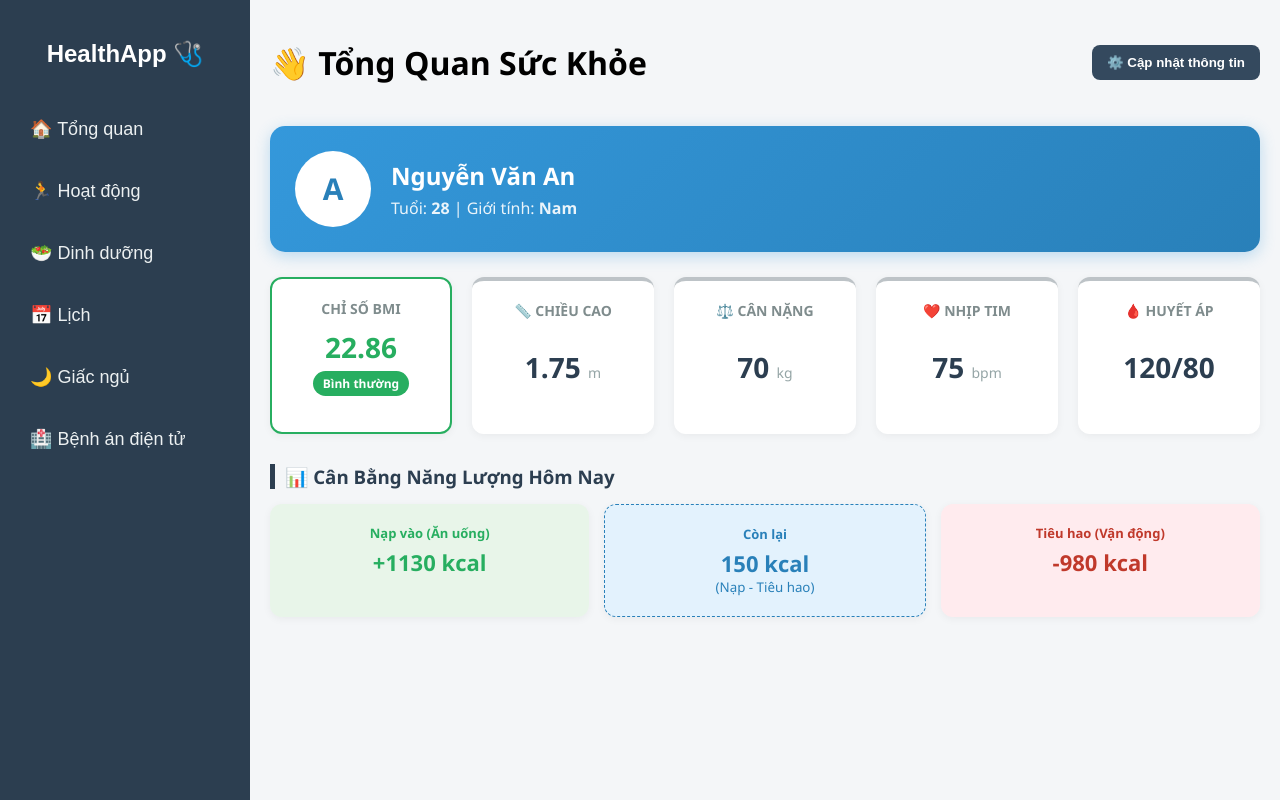
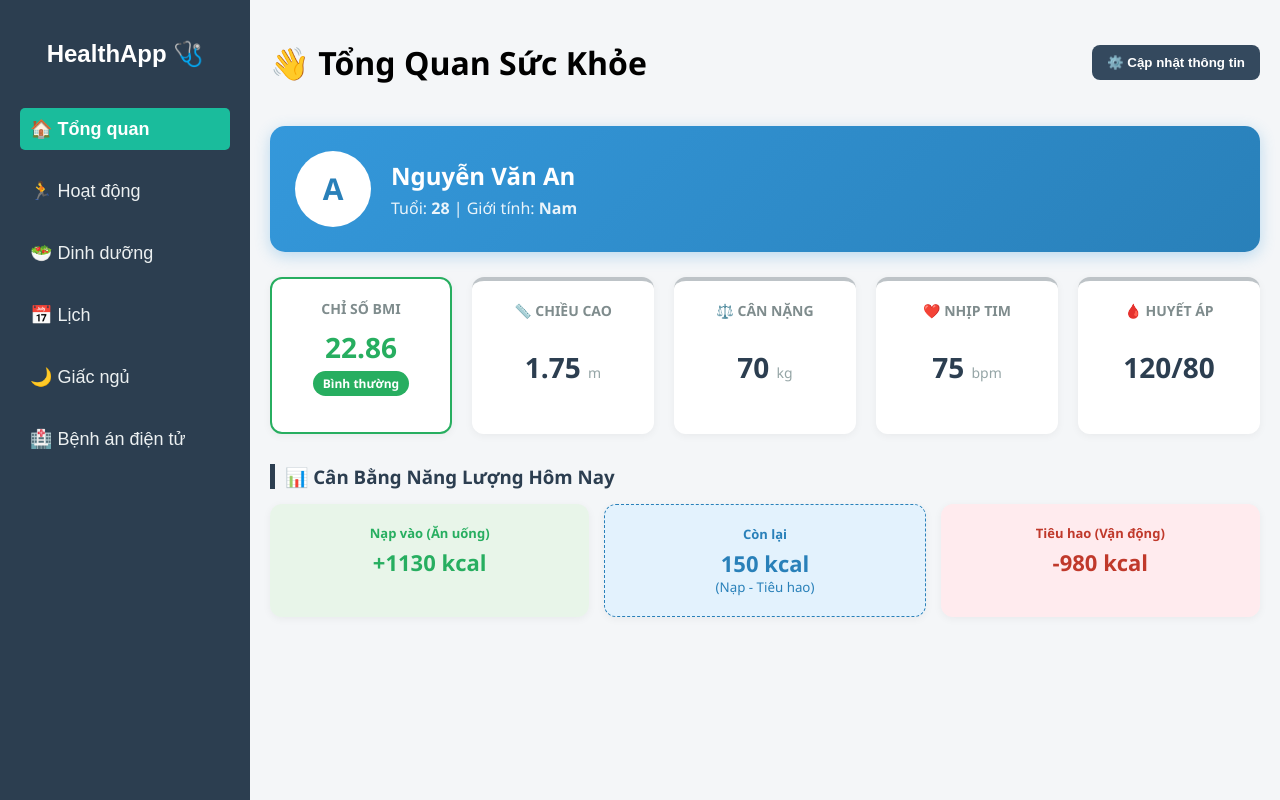
Before and after one commit to kastnew/OOP_BTL, a React (Vite) app in the folder frontend/: page / in a window 1280 px wide. Built offline with nearby package versions, Linux system fonts and the light colour scheme.

Commit message:
Update Sidebar.css

```diff
--- a/frontend/src/components/Sidebar.css
+++ b/frontend/src/components/Sidebar.css
@@ -26,3 +26,9 @@
 }
 
 .menu-item:hover { background-color: #34495e; }
+/* ===== MENU ACTIVE ===== */
+.menu-item.active {
+  background-color: #1abc9c;
+  color: white;
+  font-weight: bold;
+}
```
